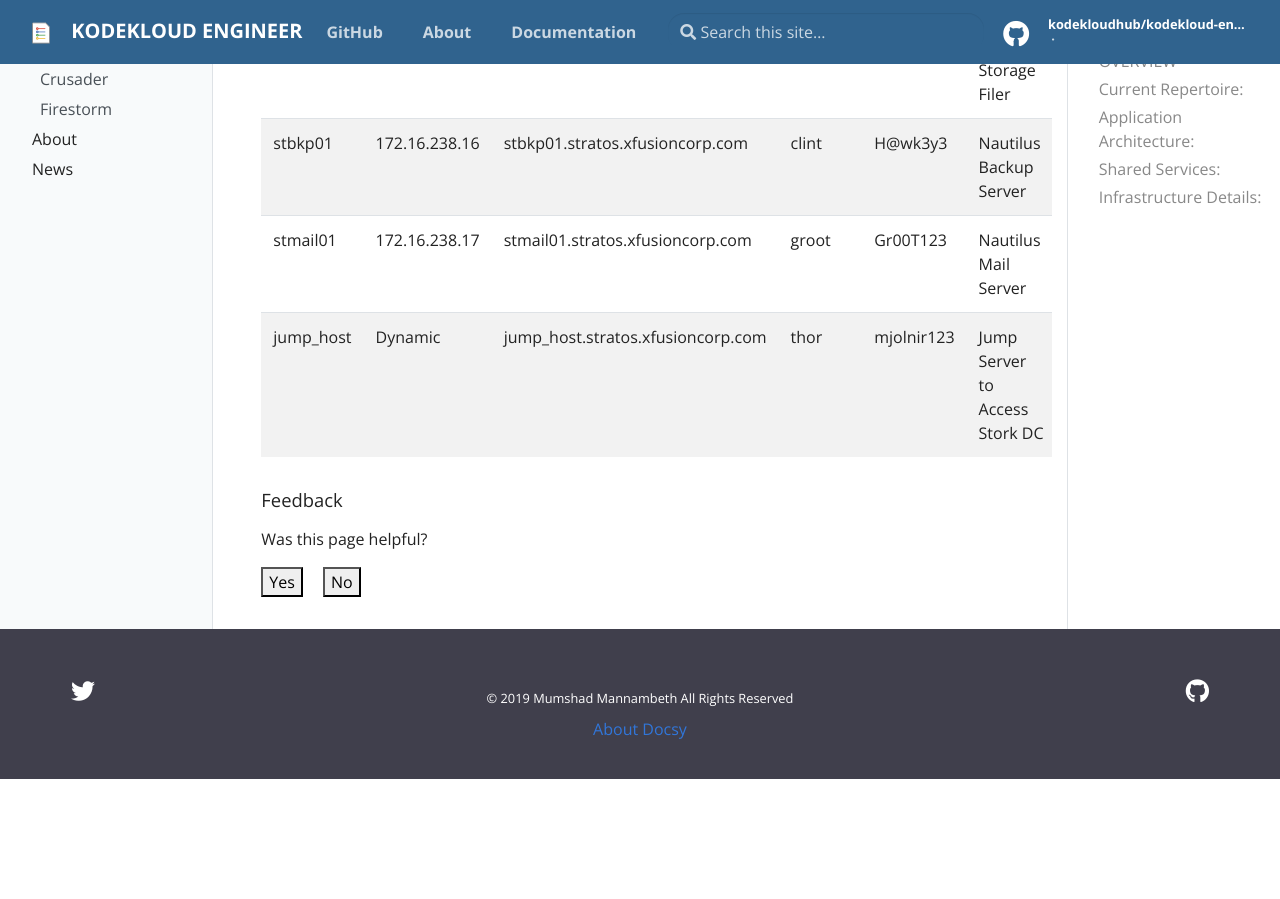
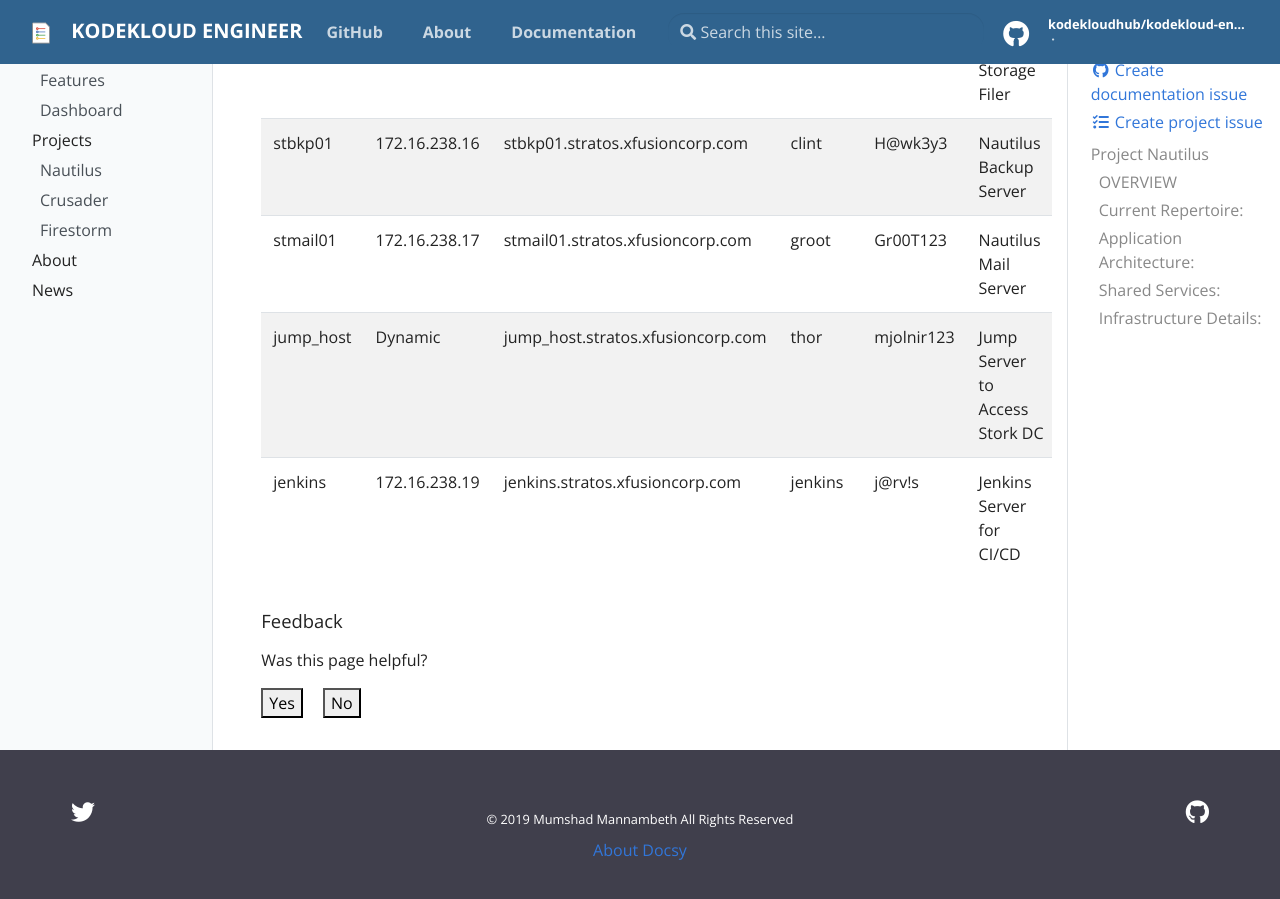
Before and after one commit to kodekloudhub/kodekloud-engineer, a Jekyll site: the page built from _docs/projects/nautilus.md, in a window 1280 px wide and 900 px high, scrolled down 2155 px. Built offline with Jekyll 4.4.1, drawn with Linux system fonts in a browser that asks for light colours; before the commit the page ends 2934 px from its top, so only the background shows below that.

Commit message:
Update nautilus.md

```diff
--- a/_docs/projects/nautilus.md
+++ b/_docs/projects/nautilus.md
@@ -46,9 +46,10 @@ The Nautilus is a three-tier application and is deployed in the Stratos Datacent
 |stapp01         | 172.16.238.10 | stapp01.stratos.xfusioncorp.com |tony |Ir0nM@n|Nautilus App 1
 |stapp02         | 172.16.238.11 | stapp02.stratos.xfusioncorp.com |steve |Am3ric@|Nautilus App 2
 |stapp03         | 172.16.238.12 | stapp03.stratos.xfusioncorp.com | banner |BigGr33n|Nautilus App 3
-|stlb01          | 172.16.238.14 | stlb01.stratos.xfusioncorp.com |loki |Mischi3f|Nautilus HTTP LBR
-|stdb01          | 172.16.239.10 | stdb01.stratos.xfusioncorp.com |peter |Sp!dy|Nautilus DB Server
-|ststor01        |172.16.238.15  | ststor01.stratos.xfusioncorp.com |natasha |Bl@kW|Stork DC Storage Filer
+|stlb01          | 172.16.238.14 | stlb01.stratos.xfusioncorp.com  |loki |Mischi3f|Nautilus HTTP LBR
+|stdb01          | 172.16.239.10 | stdb01.stratos.xfusioncorp.com  |peter |Sp!dy|Nautilus DB Server
+|ststor01        |172.16.238.15  | ststor01.stratos.xfusioncorp.com|natasha |Bl@kW|Stork DC Storage Filer
 |stbkp01         | 172.16.238.16 | stbkp01.stratos.xfusioncorp.com |clint |H@wk3y3| Nautilus Backup Server
-|stmail01        | 172.16.238.17 | stmail01.stratos.xfusioncorp.com |groot |Gr00T123| Nautilus Mail Server
+|stmail01        | 172.16.238.17 | stmail01.stratos.xfusioncorp.com|groot |Gr00T123| Nautilus Mail Server
 |jump_host       | Dynamic       | jump_host.stratos.xfusioncorp.com |thor|mjolnir123|Jump Server to Access Stork DC
+|jenkins         | 172.16.238.19 | jenkins.stratos.xfusioncorp.com |jenkins|j@rv!s|Jenkins Server for CI/CD
```
